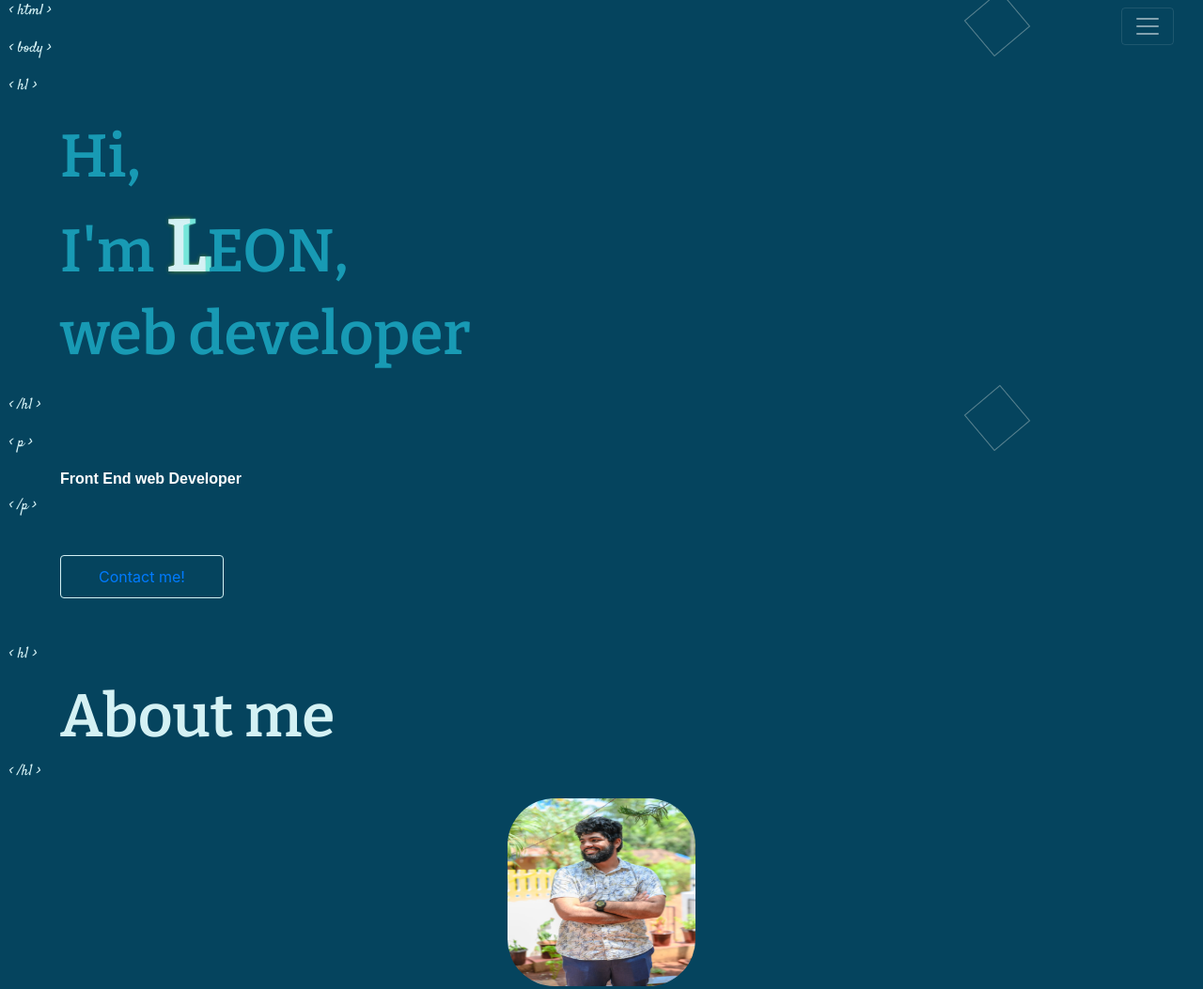
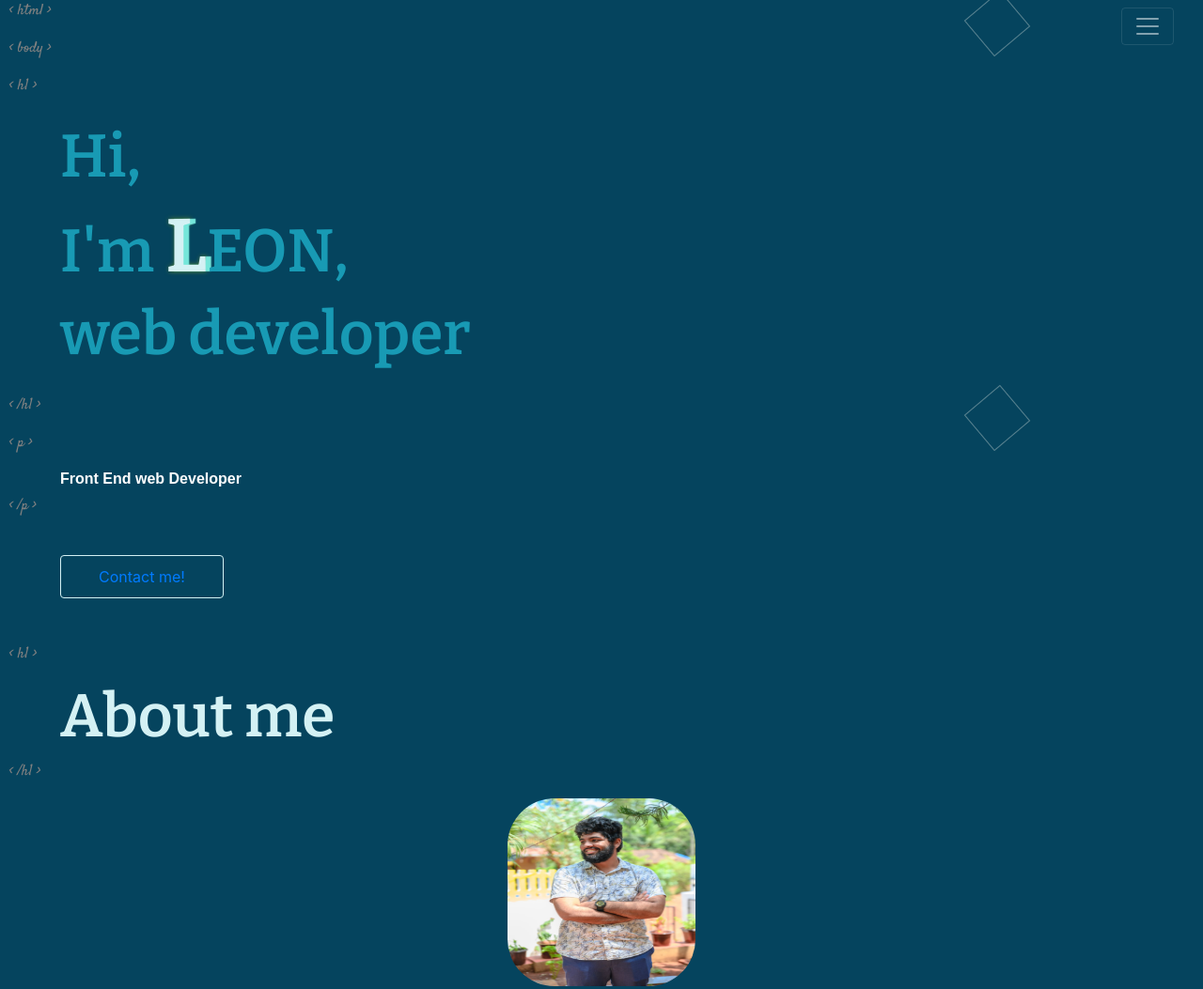
Before and after one commit to wolf-leon/Portfolio-website, a plain HTML site: page index.html in a window 1280 px wide. Shown: the top 1053 px of the page at 94% size. Drawn offline with nearby package versions, Linux system fonts and the light colour scheme.

Commit message:
Update style.css

```diff
--- a/style.css
+++ b/style.css
@@ -113,7 +113,7 @@ body{
 }
 
 .tags{
-    color: #D4F1F4;
+    color: gray;
     font-family: 'Satisfy', cursive;
     margin-left: 10px;
 }
```
